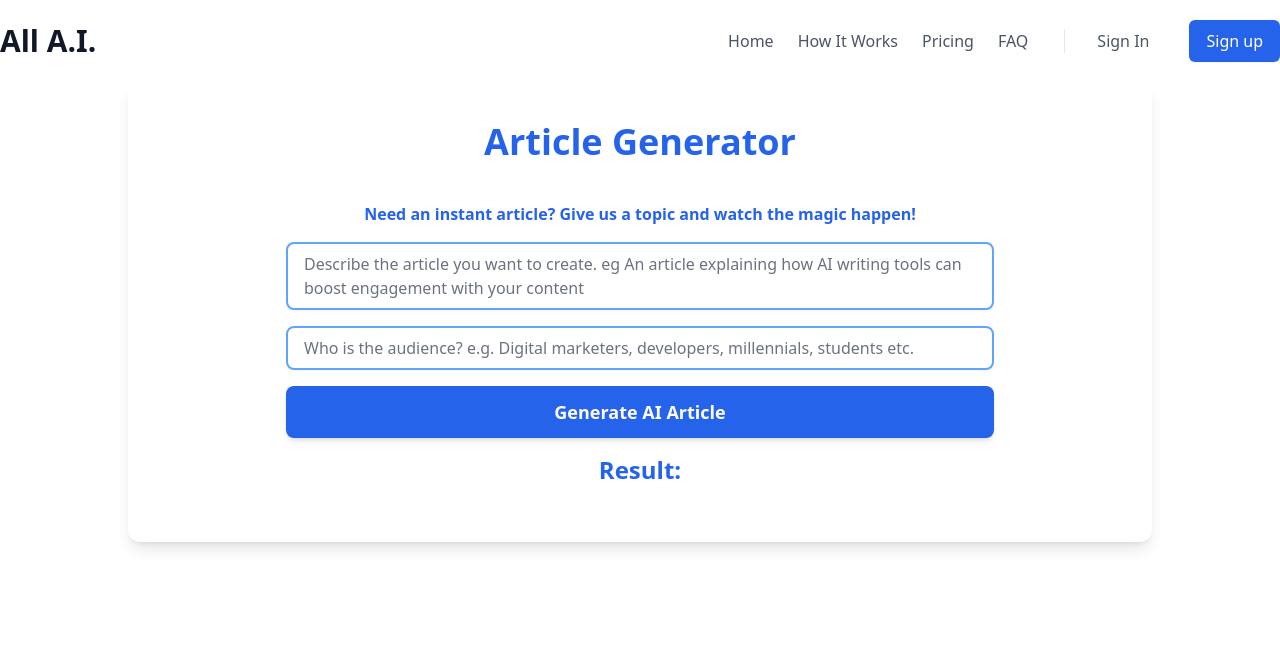
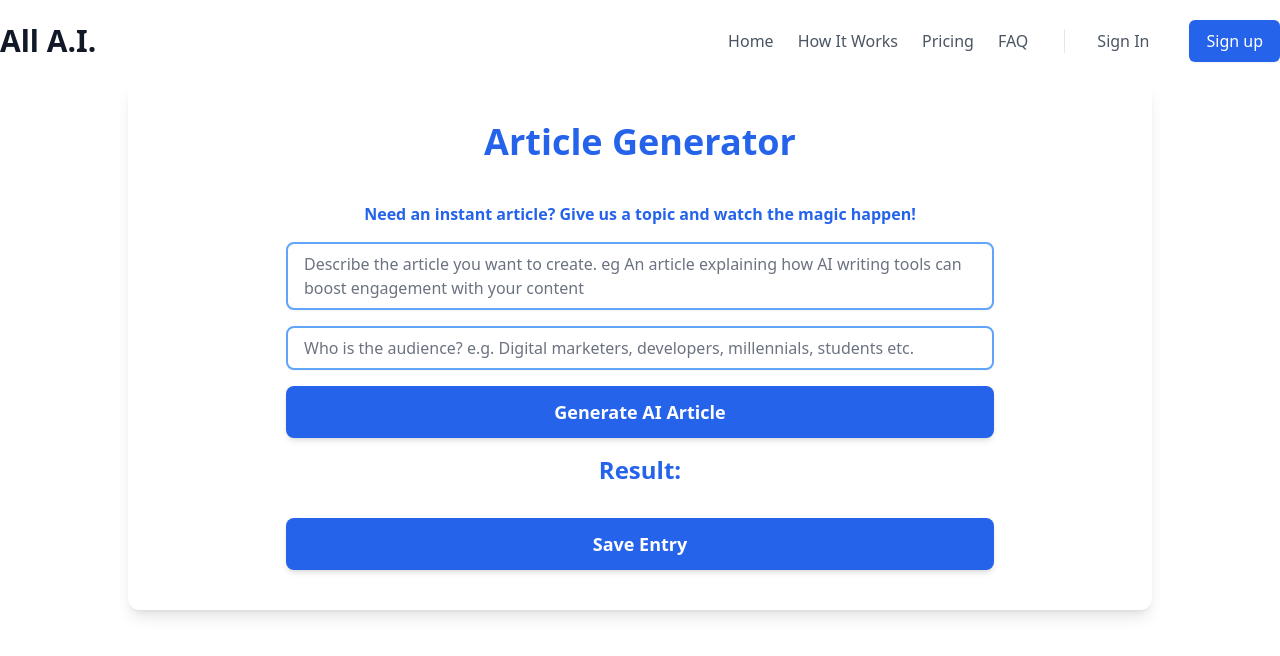
Before and after one commit to RobLam22/money-machine, a React (Vite) app: page /article-generator in a window 1280 px wide. Shown: the top 656 px of the page. Built offline with nearby package versions, Linux system fonts and the light colour scheme; no server answers; what tailwindcss-rtl would draw is missing.

Commit message:
saved entry to firebase, fixed AI prompts for formatting

```diff
--- a/src/components/TextProcessor.jsx
+++ b/src/components/TextProcessor.jsx
@@ -1,22 +1,36 @@
 import { useState } from "react";
 import gptUtil from "../components/gptUtil";
+import { db, auth } from "../firebase";
+import "firebase/auth";
+import { addDoc, collection } from "firebase/firestore";
 
 const TextProcessor = ({
-  systemPrompt,
+  systemPromptFunction,
   buttonText,
   onComplete,
   placeholder,
-  placeholderAudience,
+  placeholderTailorPrompt,
   title,
   subtitle,
-  showAudience = false,
+  showTailorPrompt = false,
+  tailorPrompt,
+  onTailorPromptChange,
 }) => {
   const [inputText, setInputText] = useState("");
-  const [audience, setAudience] = useState("");
+  const [customPrompt, setCustomPrompt] = useState("");
   const [result, setResult] = useState("");
 
+  const entriesCollectionRef = collection(db, "entries");
+
+  const createEntry = async () => {
+    await addDoc(entriesCollectionRef, {
+      result,
+      author: { id: auth.currentUser.uid },
+    });
+  };
+
   const processText = async () => {
-    const fullPrompt = systemPrompt(audience);
+    const fullPrompt = systemPromptFunction(customPrompt);
     const processedResult = await gptUtil(inputText, fullPrompt);
     setResult(processedResult);
     onComplete(processedResult);
@@ -44,12 +58,15 @@ const TextProcessor = ({
         onInput={handleAutoResize}
       />
 
-      {showAudience && (
+      {showTailorPrompt && (
         <textarea
           rows="1"
-          value={audience}
-          onChange={(e) => setAudience(e.target.value)}
-          placeholder={placeholderAudience}
+          value={tailorPrompt}
+          onChange={(e) => {
+            setCustomPrompt(e.target.value);
+            onTailorPromptChange(e.target.value);
+          }}
+          placeholder={placeholderTailorPrompt}
           className="w-3/4 px-4 py-2 border-2 border-blue-400 rounded-lg shadow-sm focus:border-blue-500 focus:ring-2 focus:ring-blue-200 focus:outline-none mb-4 resize-none"
         />
       )}
@@ -65,9 +82,15 @@ const TextProcessor = ({
         Result:
       </h2>
       <div
-        className="text-gray-800 text-center"
+        className="text-center"
         dangerouslySetInnerHTML={{ __html: result }}
       ></div>
+      <button
+        className="w-3/4 px-4 py-3 text-lg font-bold text-white bg-blue-600 rounded-lg shadow-md hover:bg-blue-700 hover:shadow-lg focus:outline-none focus:ring-2 focus:ring-blue-300 active:bg-blue-800 transition-colors"
+        onClick={createEntry}
+      >
+        Save Entry
+      </button>
     </div>
   );
 };
--- a/src/screens/Tools/ArticleGenerator.jsx
+++ b/src/screens/Tools/ArticleGenerator.jsx
@@ -3,28 +3,32 @@ import TextProcessor from "../../components/TextProcessor";
 
 const ArticleGenerator = () => {
   const [finalResult, setFinalResult] = useState("");
+  const [tailorPrompt, setTailorPrompt] = useState("");
 
-  const systemPrompt = (audience) => `
+  const systemPrompt = (prompt) => `
     You are a sophisticated AI programmed to create detailed and well-researched articles.
     Given the subject, draft a concise and factual article.
-    Write this in a style which appeals to ${audience}. Output in HTML, separate by headings and paragraphs.
-    h1 for the title, which has className="text-2xl font-black mb-6 text-center text-black-600" and
-    h2 for the subheadings, with className="text-1xl text-center font-bold mb-4 text-black-600".
+    Write this in a style which appeals to ${prompt}.
+    The output will be in HTML.
+    h1 for the title, which has class="text-2xl font-black mb-6 text-center text-black-600" and
+    h2 for the subheadings, with class="text-1xl text-center font-bold mb-4 text-black-600".
+    The remaining text will be in <p></p> tags. Include <br> AFTER EVERY </p> (</p><br>)
     Use no more than 200 words. Do NOT ask a question, generate a blog post regardless of output.
     `;
-  // console.log(systemPrompt);
+  console.log(systemPrompt);
   // console.log(finalResult);
 
   return (
     <div className="flex items-center justify-center bg-white">
       <div className="p-10 rounded-xl shadow-lg w-full md:w-4/5 lg:w-4/5 space-y-8">
         <TextProcessor
-          showAudience={true}
-          systemPrompt={systemPrompt}
+          showTailorPrompt={true}
+          placeholderTailorPrompt="Who is the audience? e.g. Digital marketers, developers, millennials, students etc."
+          systemPromptFunction={systemPrompt}
+          onTailorPromptChange={setTailorPrompt}
           buttonText="Generate AI Article"
           onComplete={setFinalResult}
           placeholder="Describe the article you want to create. eg An article explaining how AI writing tools can boost engagement with your content"
-          placeholderAudience="Who is the audience? e.g. Digital marketers, developers, millennials, students etc."
           title="Article Generator"
           subtitle="Need an instant article? Give us a topic and watch the magic happen!"
         />
--- a/src/screens/Tools/BlogPostWriter.jsx
+++ b/src/screens/Tools/BlogPostWriter.jsx
@@ -4,13 +4,16 @@ import TextProcessor from "../../components/TextProcessor";
 
 const BlogPostWriter = () => {
   const [finalResult, setFinalResult] = useState("");
+  const [tailorPrompt, setTailorPrompt] = useState("");
 
   const systemPrompt = (audience) => `
     You are a sophisticated AI designed to generate comprehensive and engaging blog posts.
     Based on the topic provided, write a detailed and informative blog post.
-    Write this in a style which appeals to ${audience}. Output in HTML, separate by headings and paragraphs.
-    h1 for the title, which has className="text-2xl font-black mb-6 text-center text-black-600" and
-    h2 for the subheadings, with className="text-1xl text-center font-bold mb-4 text-black-600".
+    Write this in a style which appeals to ${audience}.
+    The output will be in HTML.
+    h1 for the title, which has class="text-2xl font-black mb-6 text-center text-black-600" and
+    h2 for the subheadings, with class="text-1xl text-center font-bold mb-4 text-black-600".
+    The remaining text will be in <p></p> tags. Include <br> AFTER EVERY </p> (</p><br>)
     Use no more than 200 words. Do NOT ask a question, generate a blog post regardless of output.
     `;
   console.log(systemPrompt);
@@ -20,12 +23,13 @@ const BlogPostWriter = () => {
     <div className="flex items-center justify-center bg-white">
       <div className="p-10 rounded-xl shadow-lg w-full md:w-4/5 lg:w-4/5 space-y-8">
         <TextProcessor
-          showAudience={true}
+          showTailor={true}
           systemPrompt={systemPrompt}
+          onTailorPromptChange={setTailorPrompt}
           buttonText="Write Blog Post"
           onComplete={setFinalResult}
           placeholder="Describe the blog post you want to create. eg A blog article explaining how AI writing tools can boost engagement with your content"
-          placeholderAudience="Who is the audience? e.g. Digital marketers, developers, etc."
+          placeholderTailorPrompt="Who is the audience? e.g. Digital marketers, developers, etc."
           title="Blog Post Writer"
           subtitle="Craft a compelling blog post effortlessly!"
         />
--- a/src/screens/Tools/GrammarFix.jsx
+++ b/src/screens/Tools/GrammarFix.jsx
@@ -7,9 +7,11 @@ const GrammarFix = () => {
   const systemPrompt = (audience) => `
     You are a sophisticated AI designed to generate comprehensive and engaging blog posts.
     Based on the topic provided, write a detailed and informative blog post.
-    Write this in a style which appeals to ${audience}. Output in HTML, separate by headings and paragraphs.
-    h1 for the title, which has className="text-2xl font-black mb-6 text-center text-black-600" and
-    h2 for the subheadings, with className="text-1xl text-center font-bold mb-4 text-black-600".
+    Write this in a style which appeals to ${audience}.
+    The output will be in HTML.
+    h1 for the title, which has class="text-2xl font-black mb-6 text-center text-black-600" and
+    h2 for the subheadings, with class="text-1xl text-center font-bold mb-4 text-black-600".
+    The remaining text will be in <p></p> tags. Include <br> AFTER EVERY </p> (</p><br>)
     Use no more than 200 words. Do NOT ask a question, generate a blog post regardless of output.
     `;
 
@@ -21,11 +23,10 @@ const GrammarFix = () => {
       <div className="p-10 rounded-xl shadow-lg w-full md:w-4/5 lg:w-4/5 space-y-8">
         <TextProcessor
           showAudience={false}
-          systemPrompt={systemPrompt}
+          systemPromptFunction={systemPrompt}
           buttonText="Correct Grammar with AI"
           onComplete={setFinalResult}
           placeholder="Write your text here"
-          //   placeholderAudience="Who is the audience? e.g. Digital marketers, developers, etc."
           title="Grammar Corrector"
           subtitle="Transform your text into grammatical perfection!"
         />
--- a/src/screens/Tools/KeywordSuggestionsSEO.jsx
+++ b/src/screens/Tools/KeywordSuggestionsSEO.jsx
@@ -3,12 +3,13 @@ import TextProcessor from "../../components/TextProcessor";
 
 const KeywordSuggestionsSEO = () => {
   const [finalResult, setFinalResult] = useState("");
+  const [tailorPrompt, setTailorPrompt] = useState("");
 
   const systemPrompt = (industry) => `
     You are an advanced AI trained in SEO best practices. Given a primary keyword or topic, provide a list of related keyword suggestions tailored for the ${industry} industry.
     Ensure these keywords are relevant and can potentially drive organic traffic. The aim is to optimize content for better search engine visibility.
     Output in HTML, list down the suggestions using the <ul> and <li> tags.
-    Each <li> should be wrapped with className="text-lg font-medium text-black-600".
+    Each <li> should be wrapped with class="text-lg font-medium text-black-600".
     Focus on quality and relevance rather than quantity. Do NOT ask questions, provide keyword suggestions based on the input.
     `;
 
@@ -19,12 +20,13 @@ const KeywordSuggestionsSEO = () => {
     <div className="flex items-center justify-center bg-white">
       <div className="p-10 rounded-xl shadow-lg w-full md:w-4/5 lg:w-4/5 space-y-8">
         <TextProcessor
-          showAudience={true}
-          systemPrompt={systemPrompt}
+          showTailorPrompt={true}
+          placeholderTailorPrompt="Specify the industry or niche. eg. Beauty, Tech, Real Estate, etc."
+          systemPromptFunction={systemPrompt}
+          onTailorPromptChange={setTailorPrompt}
           buttonText="Generate Keyword Suggestions"
           onComplete={setFinalResult}
           placeholder="Enter your primary keyword or topic. eg. 'organic skincare'"
-          placeholderAudience="Specify the industry or niche. eg. Beauty, Tech, Real Estate, etc."
           title="SEO Keyword Suggestions Generator"
           subtitle="Input a primary keyword, and we'll provide SEO-tailored keyword suggestions for your industry."
         />
--- a/src/screens/Tools/ProductDescriptions.jsx
+++ b/src/screens/Tools/ProductDescriptions.jsx
@@ -3,14 +3,17 @@ import TextProcessor from "../../components/TextProcessor";
 
 const ProductDescriptions = () => {
   const [finalResult, setFinalResult] = useState("");
+  const [tailorPrompt, setTailorPrompt] = useState("");
 
   const systemPrompt = (audience) => `
     You are a sophisticated AI designed to generate comprehensive and engaging product descriptions for e-Commerce.
     Based on the product provided, write a detailed and informative product description to entice potential buyers.
-    Write this in a style which appeals to ${audience}. Output in HTML, separate by headings and paragraphs.
-    h1 for the title, which has className="text-2xl font-black mb-6 text-center text-black-600" and
-    h2 for the subheadings, with className="text-1xl text-center font-bold mb-4 text-black-600".
-    Use no more than 200 words. Do NOT ask a question, generate a product description regardless of output.
+    Write this in a style which appeals to ${audience}.
+    The output will be in HTML.
+    h1 for the title, which has class="text-2xl font-black mb-6 text-center text-black-600" and
+    h2 for the subheadings, with class="text-1xl text-center font-bold mb-4 text-black-600".
+    The remaining text will be in <p></p> tags. Include <br> AFTER EVERY </p> (</p><br>)
+    Use no more than 200 words. Do NOT ask a question, generate a blog post regardless of output.
     `;
   console.log(systemPrompt);
   console.log(finalResult);
@@ -19,12 +22,13 @@ const ProductDescriptions = () => {
     <div className="flex items-center justify-center bg-white">
       <div className="p-10 rounded-xl shadow-lg w-full md:w-4/5 lg:w-4/5 space-y-8">
         <TextProcessor
-          showAudience={true}
-          systemPrompt={systemPrompt}
+          showTailorPrompt={true}
+          placeholderTailorPrompt="Who are you selling this product to? eg. Millenials, students, parents, pet owners"
+          systemPromptFunction={systemPrompt}
+          onTailorPromptChange={setTailorPrompt}
           buttonText="Generate AI description"
           onComplete={setFinalResult}
           placeholder="Describe your product. eg. Small Round Coffee Table, Rustic Style, made from Metal and Wood. Colour is Walnut"
-          placeholderAudience="Who are you selling this product to? eg. Millenials, students, parents, pet owners"
           title="E-Commerce Product Description Generator"
           subtitle="Describe your product, and we'll generate a catchy and enticing product description for you"
         />
--- a/src/screens/Tools/SentenceExpander.jsx
+++ b/src/screens/Tools/SentenceExpander.jsx
@@ -3,28 +3,29 @@ import TextProcessor from "../../components/TextProcessor";
 
 const SentenceExpander = () => {
   const [finalResult, setFinalResult] = useState("");
+  const [tailorPrompt, setTailorPrompt] = useState("");
 
   const systemPrompt = (audience) => `
     You're an advanced AI that specializes in expanding concise sentences by providing additional context and details without altering the original intent.
     Given a sentence, expand it with rich details and in the tone of ${audience}.
-    Output in HTML, separate by headings and paragraphs.
-    h1 for the title, which has className="text-2xl font-black mb-6 text-center text-black-600" and
-    h2 for the subheadings, with className="text-1xl text-center font-bold mb-4 text-black-600".
-    Use no more than 200 words. Do NOT ask a question, simply expand on the provided sentence.
+    The output will be in HTML.
+    h1 for the title, which has class="text-2xl font-black mb-6 text-center text-black-600" and
+    h2 for the subheadings, with class="text-1xl text-center font-bold mb-4 text-black-600".
+    The remaining text will be in <p></p> tags. Include <br> AFTER EVERY </p> (</p><br>)
+    Use no more than 100 words. Do NOT ask a question, generate a blog post regardless of output.
     `;
-  console.log(systemPrompt);
-  console.log(finalResult);
 
   return (
     <div className="flex items-center justify-center bg-white">
       <div className="p-10 rounded-xl shadow-lg w-full md:w-4/5 lg:w-4/5 space-y-8">
         <TextProcessor
-          showAudience={true}
-          systemPrompt={systemPrompt}
+          showTailorPrompt={true}
+          placeholderTailorPrompt="Specify the tone of the sentence eg. Funny, professional, casual."
+          systemPromptFunction={systemPrompt}
+          onTailorPromptChange={setTailorPrompt}
           buttonText="AI Expand Sentence"
           onComplete={setFinalResult}
           placeholder="Enter text you would like to expand upon"
-          placeholderAudience="Specify the tone of the sentence eg. Funny, professional, casual."
           title="Sentence Expander"
           subtitle="Input a brief sentence, and we'll expand it with more details and context."
         />
--- a/src/screens/Tools/SentenceRewriter.jsx
+++ b/src/screens/Tools/SentenceRewriter.jsx
@@ -3,28 +3,29 @@ import TextProcessor from "../../components/TextProcessor";
 
 const SentenceRewriter = () => {
   const [finalResult, setFinalResult] = useState("");
+  const [tailorPrompt, setTailorPrompt] = useState("");
 
-  const systemPrompt = (tone) => `
-    You're an advanced AI designed to rewrite sentences while preserving their original meaning, but adjusting to the specified tone of ${tone}.
+  const systemPrompt = (inputTone) => `
+    You're an advanced AI designed to rewrite sentences while preserving their original meaning, but adjusting to the specified tone of ${inputTone}.
     Take the provided sentence and rewrite it in the desired tone without changing its core message.
-    Output in HTML, separate by headings and paragraphs.
-    h1 for the title, which has className="text-2xl font-black mb-6 text-center text-black-600" and
-    h2 for the subheadings, with className="text-1xl text-center font-bold mb-4 text-black-600".
-    Use no more than 200 words. Do NOT ask a question, simply rewrite the provided sentence in the given tone.
+    The output will be in HTML.
+    h1 for the title, which has class="text-2xl font-black mb-6 text-center text-black-600" and
+    h2 for the subheadings, with class="text-1xl text-center font-bold mb-4 text-black-600".
+    The remaining text will be in <p></p> tags. Include <br> AFTER EVERY </p> (</p><br>)
+    Keep to the approximate length of the original sentence. Do NOT ask a question, generate a blog post regardless of output.
     `;
-  console.log(systemPrompt);
-  console.log(finalResult);
 
   return (
     <div className="flex items-center justify-center bg-white">
       <div className="p-10 rounded-xl shadow-lg w-full md:w-4/5 lg:w-4/5 space-y-8">
         <TextProcessor
-          showAudience={true}
-          systemPrompt={systemPrompt}
+          showTailorPrompt={true}
+          placeholderTailorPrompt="Specify the tone for the rewrite. eg. Formal, casual, poetic, etc."
+          systemPromptFunction={systemPrompt}
+          onTailorPromptChange={setTailorPrompt}
           buttonText="Rewrite Sentence"
           onComplete={setFinalResult}
           placeholder="Enter a sentence you want to rewrite. eg. 'The sun shines brightly.'"
-          placeholderAudience="Specify the tone for the rewrite. eg. Formal, casual, poetic, etc."
           title="Sentence Rewriter"
           subtitle="Input a sentence, and we'll rewrite it in your desired tone while preserving its original meaning."
         />
--- a/src/screens/Tools/SocialMediaPost.jsx
+++ b/src/screens/Tools/SocialMediaPost.jsx
@@ -3,6 +3,7 @@ import TextProcessor from "../../components/TextProcessor";
 
 const SocialMediaPost = () => {
   const [finalResult, setFinalResult] = useState("");
+  const [tailorPrompt, setTailorPrompt] = useState("");
 
   const systemPrompt = (platform) => `
     You're an advanced AI designed to create captivating social media posts tailored for different platforms. Given the information provided, generate a post suitable for the ${platform} platform.
@@ -12,19 +13,18 @@ const SocialMediaPost = () => {
     h2 for the subheadings, with className="text-1xl text-center font-bold mb-4 text-black-600".
     Use no more than 200 words. Do NOT ask a question, directly generate a social media post suitable for the chosen platform.
     `;
-  console.log(systemPrompt);
-  console.log(finalResult);
 
   return (
     <div className="flex items-center justify-center bg-white">
       <div className="p-10 rounded-xl shadow-lg w-full md:w-4/5 lg:w-4/5 space-y-8">
         <TextProcessor
-          showAudience={true}
-          systemPrompt={systemPrompt}
+          showTailorPrompt={true}
+          placeholderTailorPrompt="Choose the platform for the post. eg. Twitter, Instagram, LinkedIn, etc."
+          systemPromptFunction={systemPrompt}
+          onTailorPromptChange={setTailorPrompt}
           buttonText="Generate Post"
           onComplete={setFinalResult}
           placeholder="Enter some information or context for your post. eg. 'Launching a new eco-friendly product line.'"
-          placeholderAudience="Choose the platform for the post. eg. Twitter, Instagram, LinkedIn, etc."
           title="Social Media Post Generator"
           subtitle="Provide some context, and we'll generate a post tailored for your chosen social media platform."
         />
```
Also changed, not shown: src/Navbar.jsx (+12 -5 lines), src/screens/Entries.jsx (added, +41 -0 lines).
